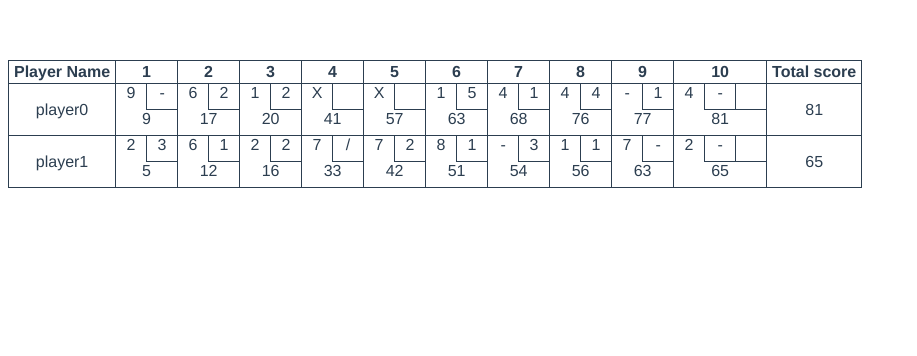
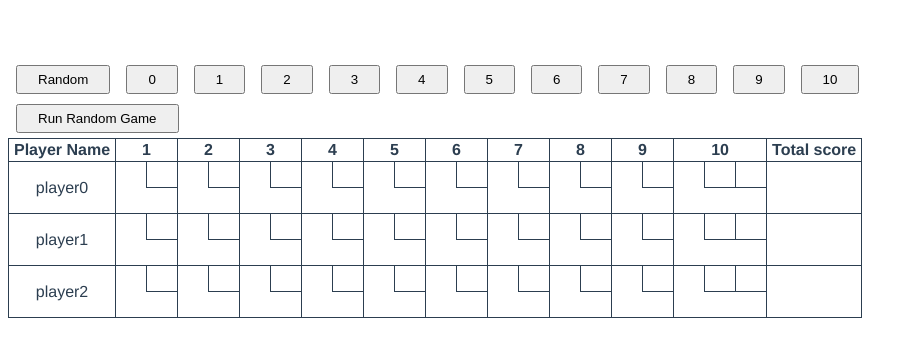
Before and after one commit to kaera/bowling, a Vue app: page / in a window 1280 px wide. Shown: the top 356 px of the page, without its empty margins (0-917 px from the left). Built offline with nearby package versions, Linux system fonts and the light colour scheme.

Commit message:
Add roll buttons

```diff
--- a/src/components/Frame.vue
+++ b/src/components/Frame.vue
@@ -5,7 +5,7 @@
       <div class="score">{{ secondScore }}</div>
       <div class="score" v-if="index === 9">{{ format(scores[2]) }}</div>
     </div>
-    <div class="total">{{ total }}</div>
+    <div class="total">{{ total || "" }}</div>
   </div>
 </template>
 
--- a/src/components/Game.vue
+++ b/src/components/Game.vue
@@ -1,6 +1,15 @@
 <template>
-  <div>
-    <table class="game">
+  <div class="game">
+    <h3 v-if="isCompleted()">Game over</h3>
+    <div v-else class="buttons">
+      <button @click="rollRandom()">Random</button>
+      <button v-for="(_, i) in buttonsNum" :key="i" @click="roll(i)">
+        {{ i }}
+      </button>
+      <br />
+      <button @click="runRandomGame()">Run Random Game</button>
+    </div>
+    <table>
       <tr>
         <th>Player Name</th>
         <th v-for="i in 10" :key="i">{{ i }}</th>
@@ -23,9 +32,15 @@ import Board from "./Board.vue";
   },
 })
 export default class Game extends Vue {
-  private playersNum = 2;
+  private playersNum = 3;
   private refs = [...Array(this.playersNum)].map((_, i) => "board" + i);
   private currentBoardIndex = 0;
+  private isMounted = false;
+
+  private get buttonsNum(): number {
+    if (!this.isMounted || !this.currentBoard.currentFrame) return 0;
+    return this.currentBoard.currentFrame.pins + 1;
+  }
 
   get currentBoard() {
     const ref = this.$refs["board" + this.currentBoardIndex] as Board[];
@@ -33,12 +48,21 @@ export default class Game extends Vue {
   }
 
   async mounted() {
+    this.isMounted = true;
+  }
+
+  private async runRandomGame() {
     while (!this.isCompleted()) {
-      const currentFrame = this.currentBoard.currentFrame;
-      while (currentFrame === this.currentBoard.currentFrame) {
       await new Promise((resolve) => setTimeout(resolve, 100));
-        const value =
-          (Math.random() * (this.currentBoard.currentFrame.pins + 1)) | 0;
+      this.rollRandom();
+    }
+  }
+
+  private rollRandom() {
+    this.roll((Math.random() * this.buttonsNum) | 0);
+  }
+
+  private roll(value: number) {
     // console.log(
     //   "Player",
     //   this.currentBoardIndex + 1,
@@ -46,14 +70,16 @@ export default class Game extends Vue {
     //   value,
     //   "pins"
     // );
+    const currentFrame = this.currentBoard.currentFrame;
 
     this.currentBoard.roll(value);
-      }
+    if (currentFrame !== this.currentBoard.currentFrame) {
       this.currentBoardIndex = (this.currentBoardIndex + 1) % this.refs.length;
     }
   }
 
   isCompleted() {
+    if (!this.isMounted) return false;
     const lastBoardRef = this.$refs[
       "board" + (this.refs.length - 1)
     ] as Board[];
@@ -64,7 +90,14 @@ export default class Game extends Vue {
 
 <!-- Add "scoped" attribute to limit CSS to this component only -->
 <style>
-table.game {
+.game {
+  width: 900px;
+}
+.game button {
+  margin: 5px 8px;
+  padding: 5px 20px;
+}
+.game table {
   border: 1px solid;
   border-collapse: collapse;
 }
@@ -76,4 +109,8 @@ table.game {
   padding: 0;
   border: 1px solid;
 }
+
+.buttons {
+  text-align: left;
+}
 </style>
```
Lines whose indentation alone changed are shown as unchanged.
